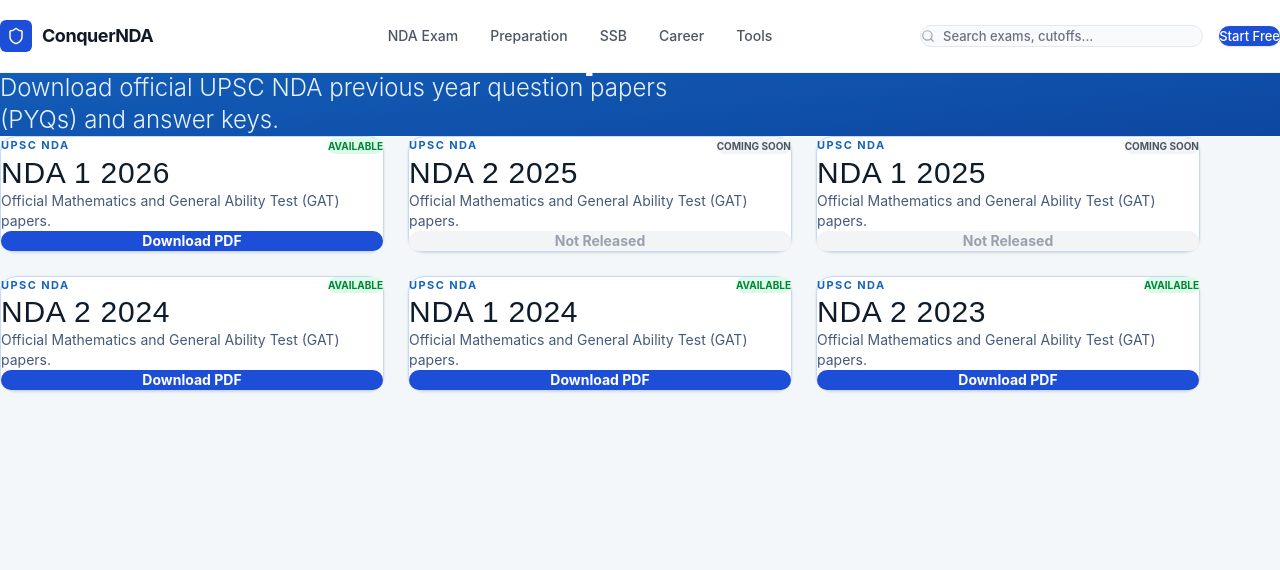
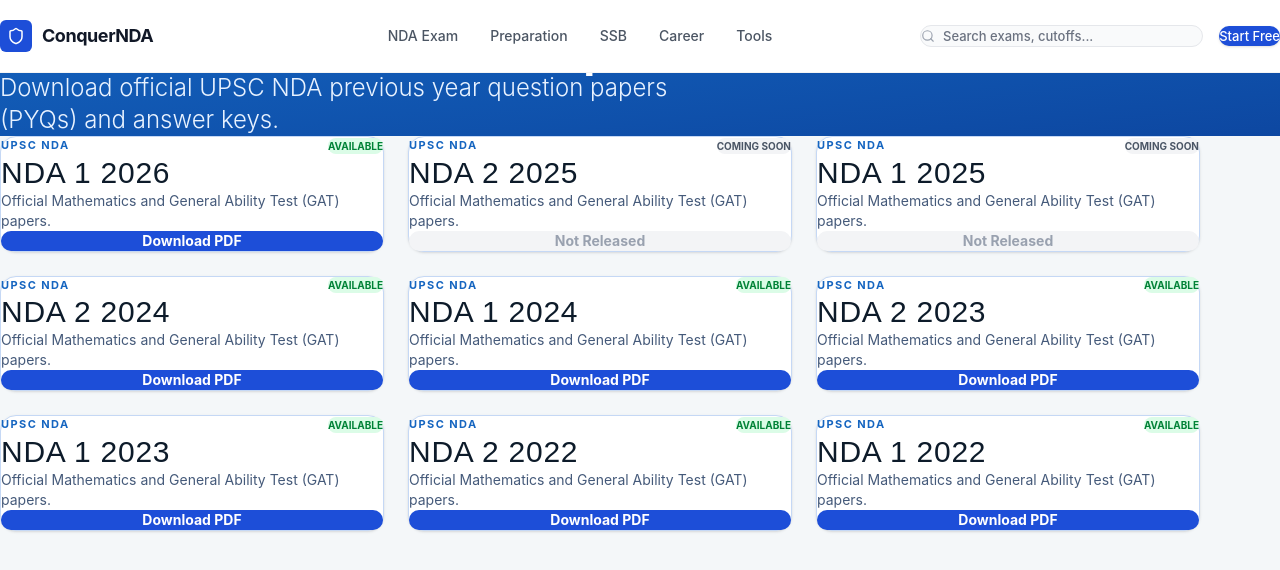
Before and after one commit to rudrakshtyagi1/CONQUERNDA, a Next.js app: page /previous-year-papers in a window 1280 px wide. Shown: the top 570 px of the page. Built offline with nearby package versions, Linux system fonts and the light colour scheme.

Commit message:
feat: added 2022 and 2023 NDA 1 papers to PYQ list

```diff
--- a/src/app/previous-year-papers/page.tsx
+++ b/src/app/previous-year-papers/page.tsx
@@ -9,6 +9,9 @@
     { year: '2024', session: 'NDA 2', status: 'Available' },
     { year: '2024', session: 'NDA 1', status: 'Available' },
     { year: '2023', session: 'NDA 2', status: 'Available' },
+    { year: '2023', session: 'NDA 1', status: 'Available' },
+    { year: '2022', session: 'NDA 2', status: 'Available' },
+    { year: '2022', session: 'NDA 1', status: 'Available' },
   ];
 
   return (
```
